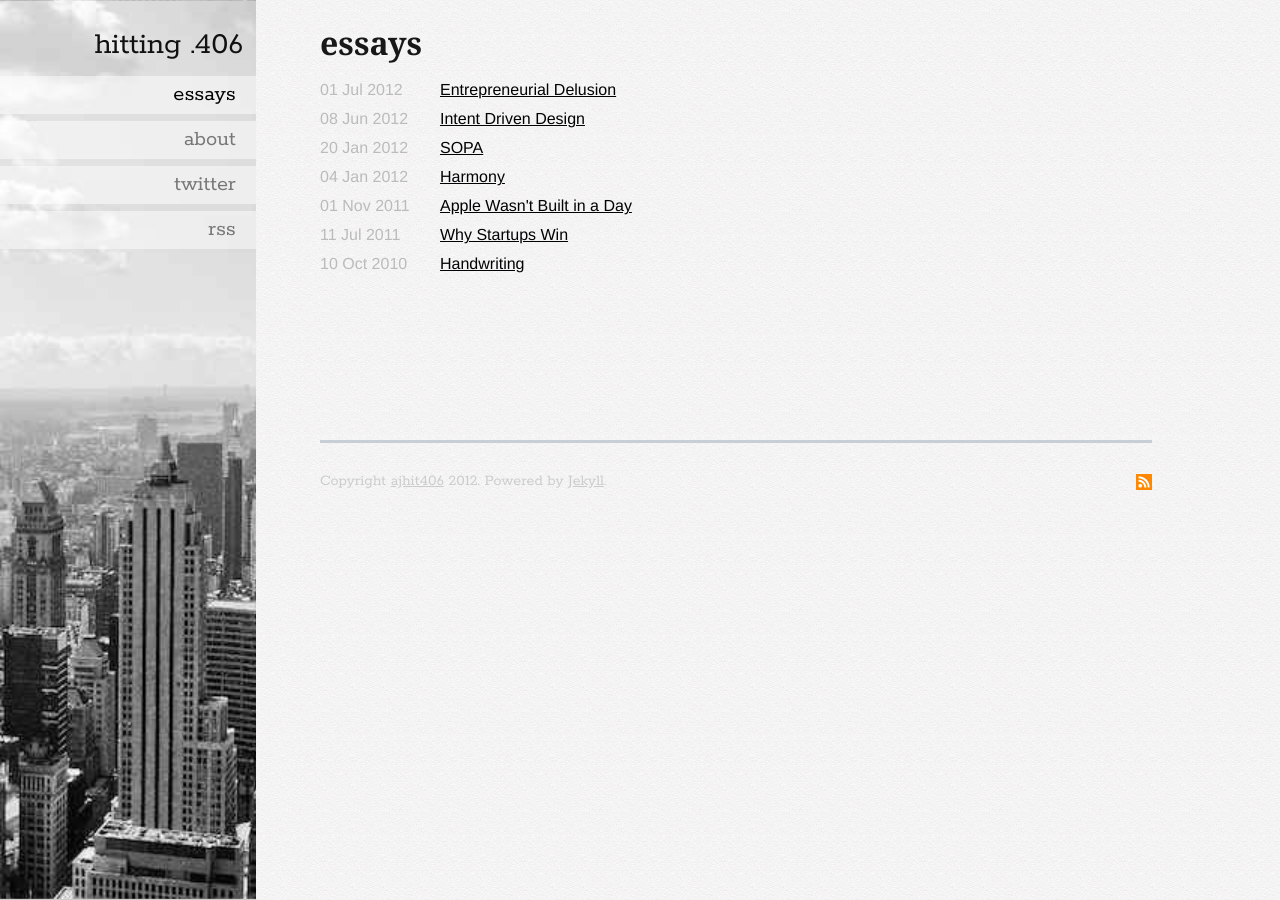
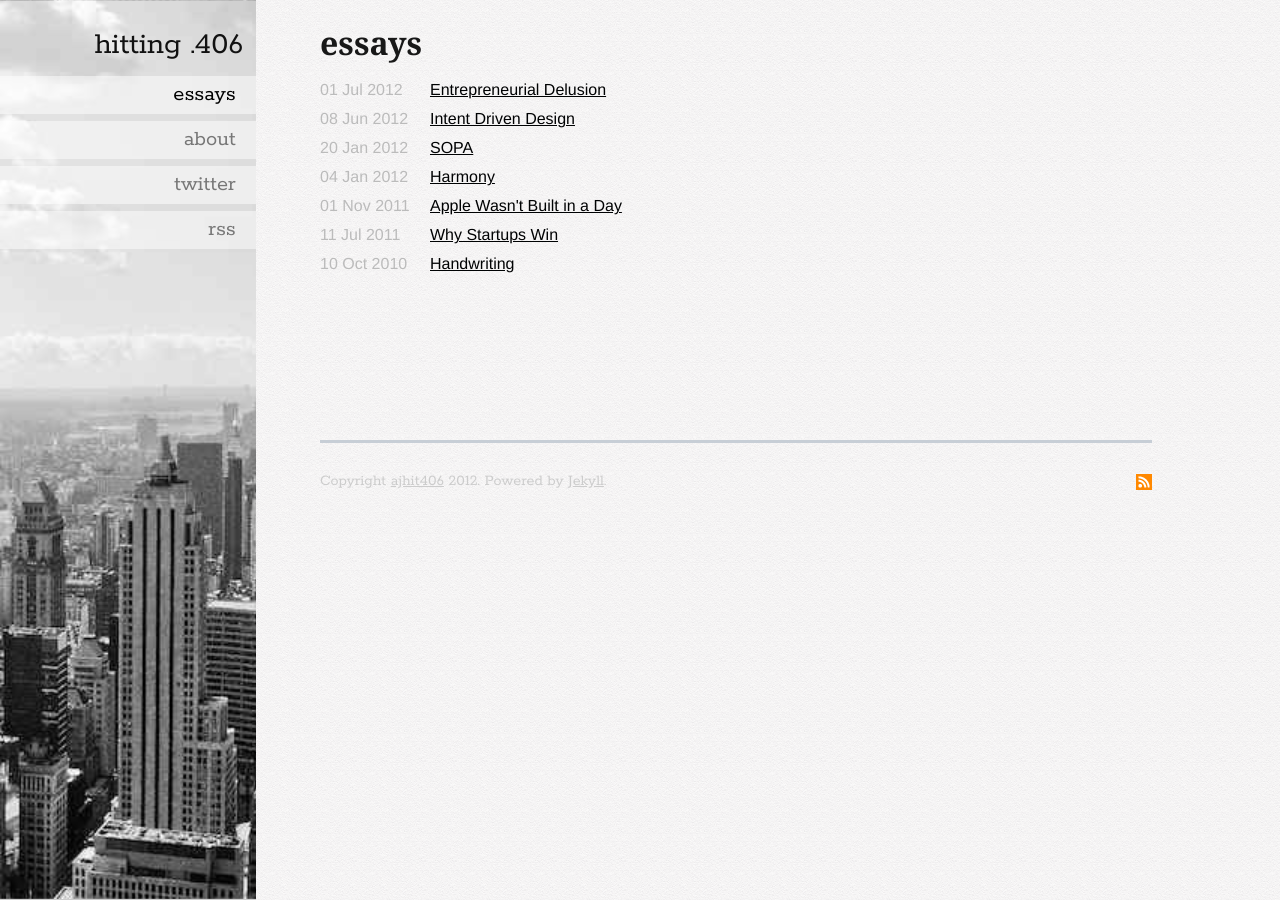
Before and after one commit to ajhit406/ajhit406.github.io, a Jekyll site: the page built from index.html, in a window 1280 px wide. Built offline with Jekyll 4.4.1, drawn with Linux system fonts in a browser that asks for light colours; Markdown is read by kramdown in place of the engine named in the settings.

Commit message:
fixing layout on index page

```diff
--- a/_layouts/post.html
+++ b/_layouts/post.html
@@ -10,7 +10,7 @@ lnav: essays
     <article>
       <header>
         <hgroup>
-          <h1 style="margin-bottom:.3333rem"> {{ page.title }}</h1>
+          <h1 style="margin-bottom:1.5rem"> {{ page.title }}</h1>
           <p class="post-date"> <time pubdate datetime="{{ page.date | date: "%d %B %Y" }}">{{ page.date | date: "%d %B %Y" }}</time></p>
         </hgroup>
       </header>
--- a/css/screen.css
+++ b/css/screen.css
@@ -32,7 +32,7 @@ section[role="main"] {
 
 /* Typography =================================================== */
 h1,h2,h3,h4,h5,h6 {margin: 0;font-family: Palantino Roman, Georgia, Cambria, serif;font-weight: bold;color: inherit;text-rendering: optimizelegibility;}
-h1 {margin-bottom: 0.5em;font-size: 28px;font-size: 2.6rem;line-height: 1.2;}
+h1 {margin-bottom: 0.5em;font-size: 28px;font-size: 2.4rem;line-height: 1.2;}
 h2 {margin-bottom: 0.5em;font-size: 20px;font-size: 2.0rem;line-height: 1.2;}
 h3 {margin-bottom: 1em;font-size: 18px;font-size: 1.7rem;line-height: 1.3;}
 h4 {margin-bottom: 1.5em;font-size: 18px;font-size: 1.7rem;line-height: 1.25;}
@@ -181,12 +181,12 @@ input[type="submit"].btn:hover {border-color: #cccccc;}
 
 #content {padding-top: 88px;}
 
-p.post-date {color: #a8a8a8;font-size:1.5rem;font-weight:normal;}
+p.post-date {color: #a8a8a8;font-size:1.5rem;font-weight:normal;margin-bottom:1.5rem;}
 
 ul#essays {list-style: none;}
-ul#essays li {margin: 5px 0}
-ul#essays li span {color: #bbb;display:inline-block;width:120px;}
-ul#essays li a {}
+ul#essays li {margin: 5px 0;position:relative;}
+ul#essays li span {color: #bbb;position:absolute;top:0;left:0;width:110px;}
+ul#essays li .post-title {margin-left:110px;}
 
 #share-buttons { }
 #share-buttons:after { content: "."; clear: both;}
--- a/index.html
+++ b/index.html
@@ -9,7 +9,10 @@ lnav: essays
 <ul id="essays">
   {% for post in site.posts %}
     {% unless post.draft %}
-      <li><span>{{ post.date | date_to_string }}</span><a href="{{ post.url }}">{{ post.title }}</a></li>
+      <li>
+        <span>{{ post.date | date_to_string }}</span>
+        <div class="post-title"><a href="{{ post.url }}">{{ post.title }}</a></div>
+      </li>
     {% endunless %}
   {% endfor %}
 </ul>
```
